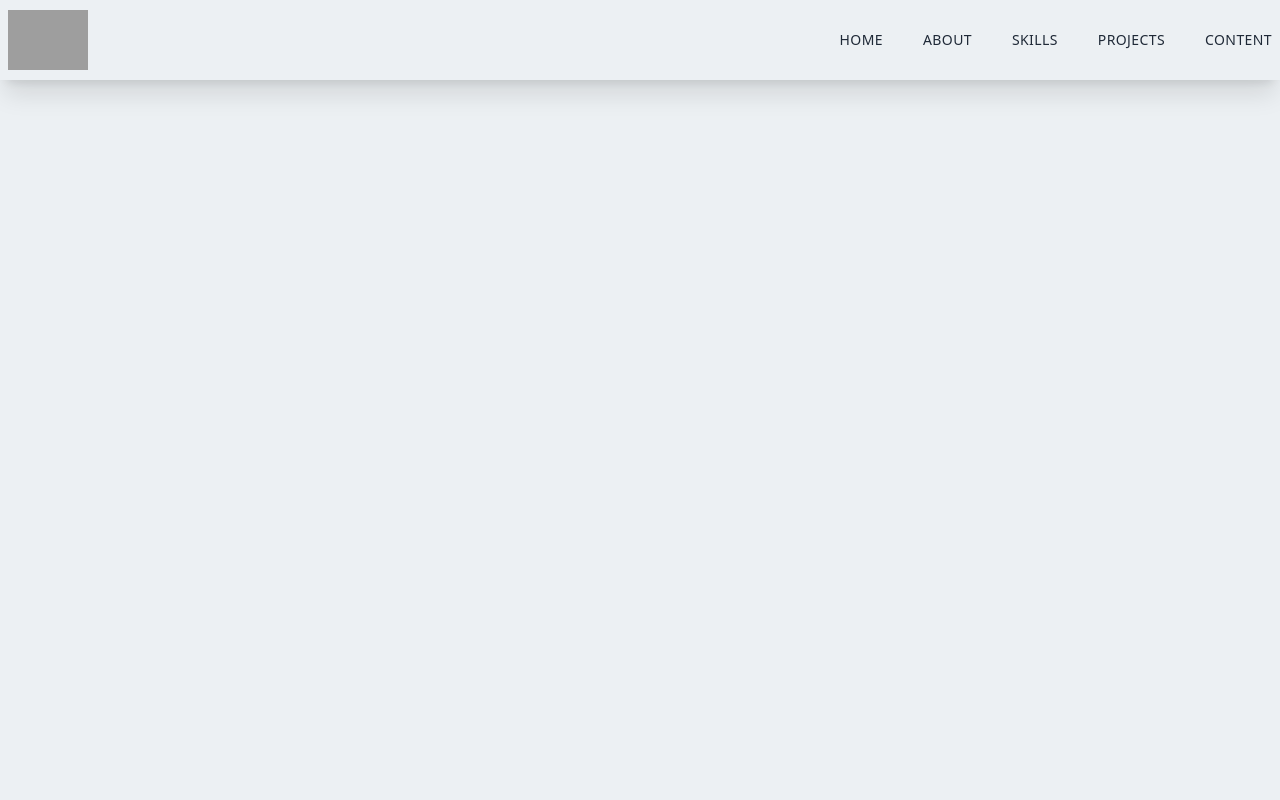
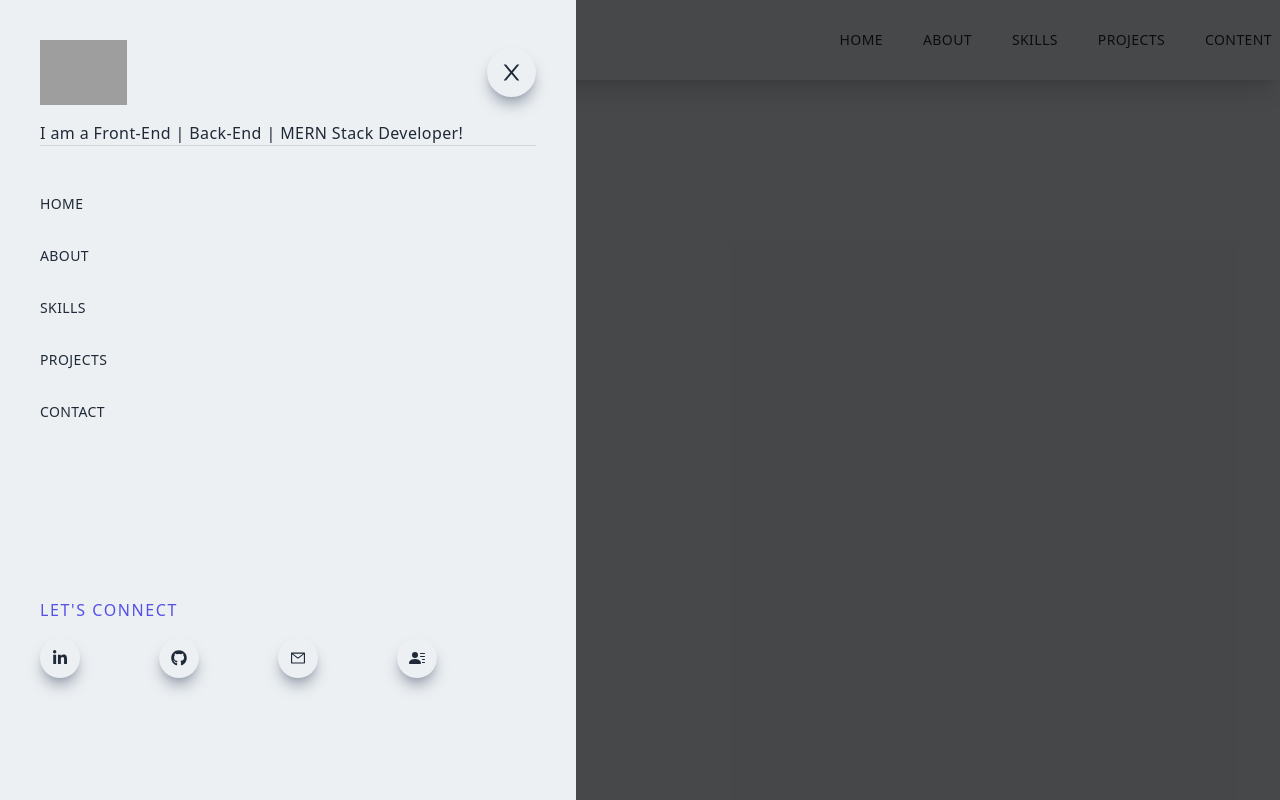
Before and after one commit to aanglin/next_portfolio, a Next.js app: page / in a window 1280 px wide. Built offline with nearby package versions, Linux system fonts and the light colour scheme; grey boxes are pictures that could not be loaded.

Commit message:
added links

```diff
--- a/components/Navbar.js
+++ b/components/Navbar.js
@@ -1,6 +1,9 @@
 import React from "react";
 import Image from "next/image";
 import Link from "next/link";
+import { AiOutlineClose, AiOutlineMail, AiOutlineMenu } from "react-icons/ai";
+import { FaGithub, FaLinkedinIn } from "react-icons/fa";
+import {BsFillPersonLinesFill} from "react-icons/bs"
 
 const Navbar = () => {
   return (
@@ -19,14 +22,76 @@
               <li className="ml-10 text-sm uppercase hover:border-b">Skills</li>
             </Link>
             <Link href="/">
-              <li className="ml-10 text-sm uppercase hover:border-b">Projects</li>
+              <li className="ml-10 text-sm uppercase hover:border-b">
+                Projects
+              </li>
             </Link>
             <Link href="/">
-              <li className="ml-10 text-sm uppercase hover:border-b">Content</li>
+              <li className="ml-10 text-sm uppercase hover:border-b">
+                Content
+              </li>
             </Link>
           </ul>
+          <div className="md:hidden">
+            <AiOutlineMenu size={25} />
+          </div>
+        </div>
+      </div>
+      <div className="fixed left-0 top-0 w-full h-screen bg-black/70">
+        <div className="fixed left-0 top-0 w-[75%] sm:w-[60%] md:w-[45%] h-screen bg-[#ecf0f3] p-10 ease-in duration-500 ">
           <div>
-
+            <div className="flex w-full items-center justify-between">
+              <Image
+                src="/../public/assets/AA.png"
+                width="87"
+                height="35"
+                alt="/"
+              />
+              <div className="rounded-full shadow-lg shadow-gray-400 p-3 cursor-pointer">
+                <AiOutlineClose size={25} />
+              </div>
+            </div>
+            <div className="border-b border-gray-300 my-4">
+              <p className="w-[85%] md:w-[90%]">
+                I am a Front-End | Back-End | MERN Stack Developer!
+              </p>
+            </div>
+          </div>
+          <div className="py-4 flex flex-col">
+            <ul className="uppercase">
+              <Link href="/">
+                <li className="py-4 text-sm">Home</li>
+              </Link>
+              <Link href="/">
+                <li className="py-4 text-sm">About</li>
+              </Link>
+              <Link href="/">
+                <li className="py-4 text-sm">Skills</li>
+              </Link>
+              <Link href="/">
+                <li className="py-4 text-sm">Projects</li>
+              </Link>
+              <Link href="/">
+                <li className="py-4 text-sm">Contact</li>
+              </Link>
+            </ul>
+            <div className="pt-40">
+              <p className="uppercase tracking-widest text-[#5651e5]">
+                Let's Connect
+              </p>
+              <div className="flex items-center justify-between my-4 w-full sm:w-[80%]">
+                <div className="rounded-full shadow-lg shadow-gray-400 p-3 cursor-pointer hover:scale-105 ease-in duration-300 ">
+                  <FaLinkedinIn />
+                </div>
+                <div className="rounded-full shadow-lg shadow-gray-400 p-3 cursor-pointer hover:scale-105 ease-in duration-300 ">
+                  <FaGithub />
+                </div><div className="rounded-full shadow-lg shadow-gray-400 p-3 cursor-pointer hover:scale-105 ease-in duration-300 ">
+                  <AiOutlineMail />
+                </div><div className="rounded-full shadow-lg shadow-gray-400 p-3 cursor-pointer hover:scale-105 ease-in duration-300 ">
+                  <BsFillPersonLinesFill />
+                </div>
+              </div>
+            </div>
           </div>
         </div>
       </div>
```
